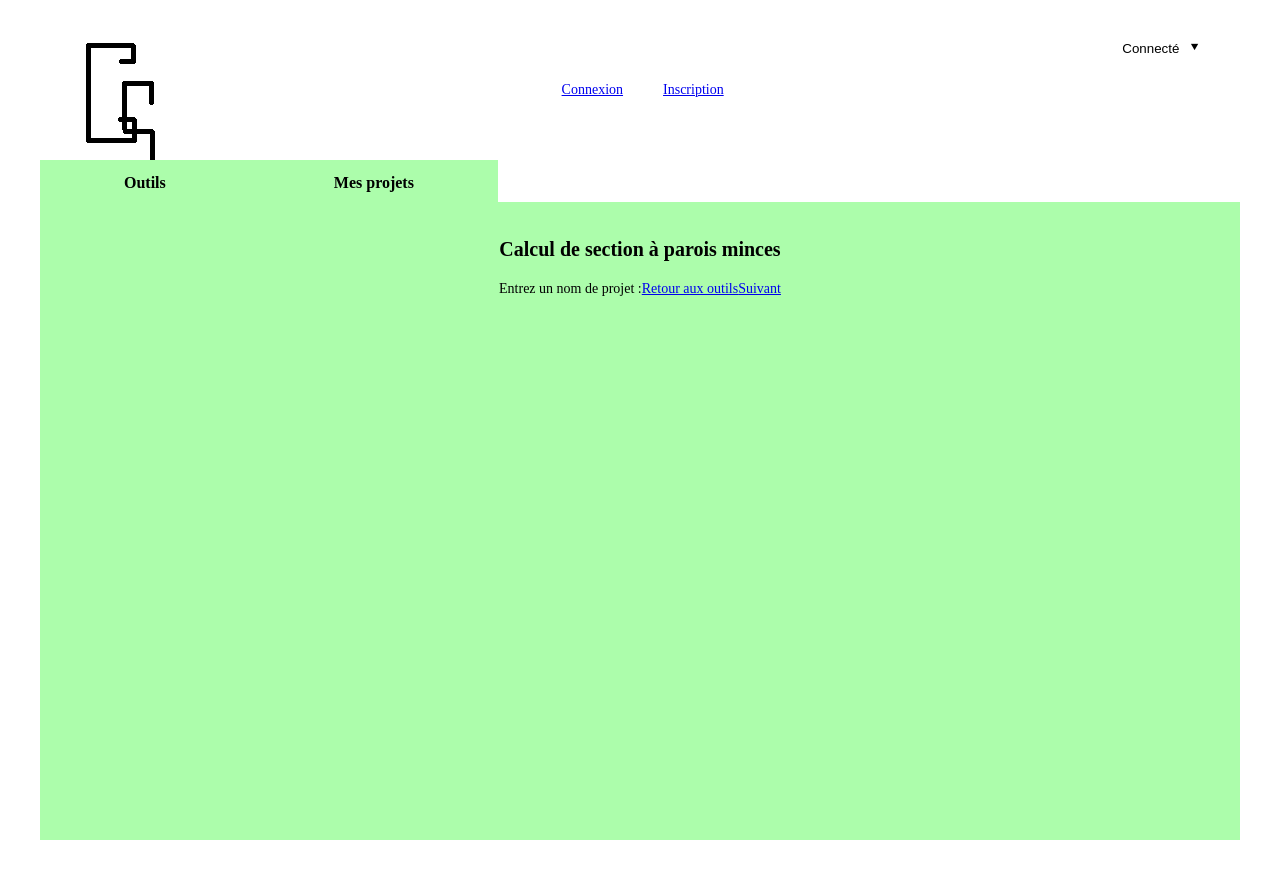
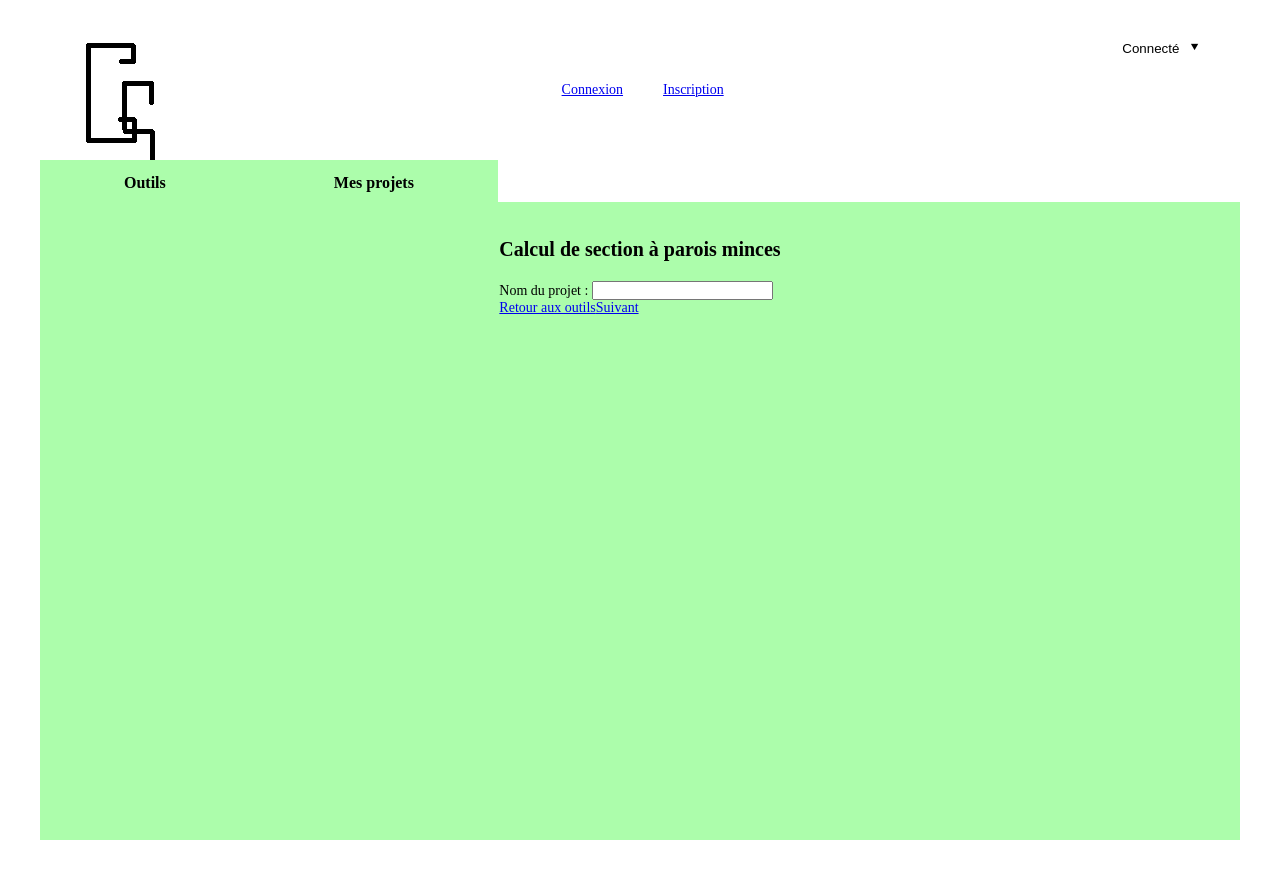
Before and after one commit to Aldehyd/calculate, an Angular app: page /section-tool in a window 1280 px wide. Built offline with nearby package versions, Linux system fonts and the light colour scheme.

Commit message:
create section tool first form

```diff
--- a/src/app/connexion/connexion.component.html
+++ b/src/app/connexion/connexion.component.html
@@ -2,8 +2,8 @@
 <p>Tous les champs sont obligatoires.</p>
 <form
   class="account-form account-form--connexion"
-  #emailForm="ngForm"
-  (ngSubmit)="onSubmitForm(emailForm)"
+  #connexionForm="ngForm"
+  (ngSubmit)="onSubmitForm(connexionForm)"
 >
   <p>
     <label for="emailInput">Email : </label>
--- a/src/app/delete-account/delete-account.component.html
+++ b/src/app/delete-account/delete-account.component.html
@@ -5,8 +5,8 @@
 </p>
 <form
   class="account-form account-form--delete-account"
-  #emailForm="ngForm"
-  (ngSubmit)="onSubmitForm(emailForm)"
+  #deleteAccountForm="ngForm"
+  (ngSubmit)="onSubmitForm(deleteAccountForm)"
 >
   <p>
     <label for="passwordInput">Mot de passe : </label>
--- a/src/app/section-tool/section-tool.component.html
+++ b/src/app/section-tool/section-tool.component.html
@@ -1,4 +1,20 @@
 <h1>Calcul de section à parois minces</h1>
-<label>Entrez un nom de projet :</label>
-<a routerLink="">Retour aux outils</a>
-<a routerLink="./geometry">Suivant</a>
+<form
+  class="tool-form"
+  #projectForm="ngForm"
+  (ngSubmit)="onSubmitForm(projectForm)"
+>
+  <p>
+    <label for="emailInput">Nom du projet : </label>
+    <input
+      id="project-name-input"
+      name="projectName"
+      type="text"
+      [(ngModel)]="projectName"
+    />
+  </p>
+  <div class="bottom-links-container">
+    <a routerLink="">Retour aux outils</a>
+    <a routerLink="./geometry">Suivant</a>
+  </div>
+</form>
--- a/src/app/section-tool/section-tool.component.ts
+++ b/src/app/section-tool/section-tool.component.ts
@@ -1,13 +1,21 @@
 import { Component } from '@angular/core';
+import { FormsModule, NgForm } from '@angular/forms';
 import { RouterModule } from '@angular/router';
-
 @Component({
   selector: 'app-section-tool',
   standalone: true,
-  imports: [RouterModule],
+  imports: [RouterModule,FormsModule],
   templateUrl: './section-tool.component.html',
   styleUrl: './section-tool.component.scss'
 })
 export class SectionToolComponent {
+  projectName!: string;
 
+  ngOnInit(): void {
+
+  }
+
+  onSubmitForm(form: NgForm) {
+    console.log(form.value);
+  }
 }
--- a/src/app/subscription/subscription.component.html
+++ b/src/app/subscription/subscription.component.html
@@ -2,8 +2,8 @@
 <p>Tous les champs sont obligatoires.</p>
 <form
   class="account-form account-form--subscription"
-  #emailForm="ngForm"
-  (ngSubmit)="onSubmitForm(emailForm)"
+  #subscriptionForm="ngForm"
+  (ngSubmit)="onSubmitForm(subscriptionForm)"
 >
   <p>
     <label for="emailInput">Email : </label>
```
